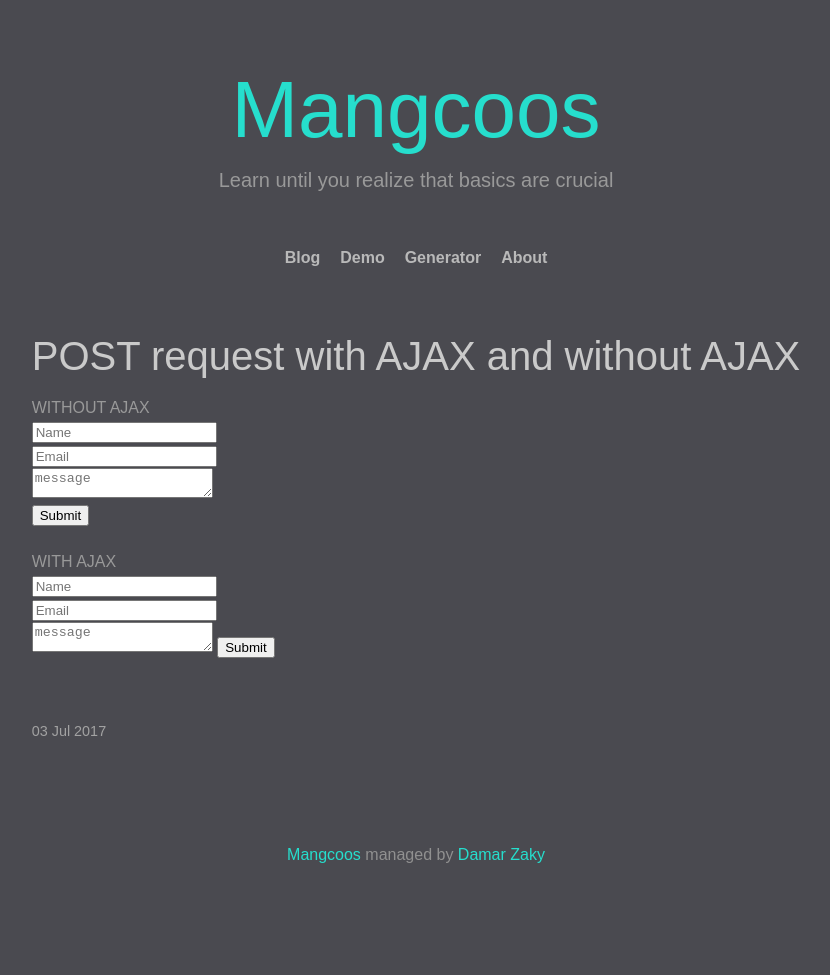
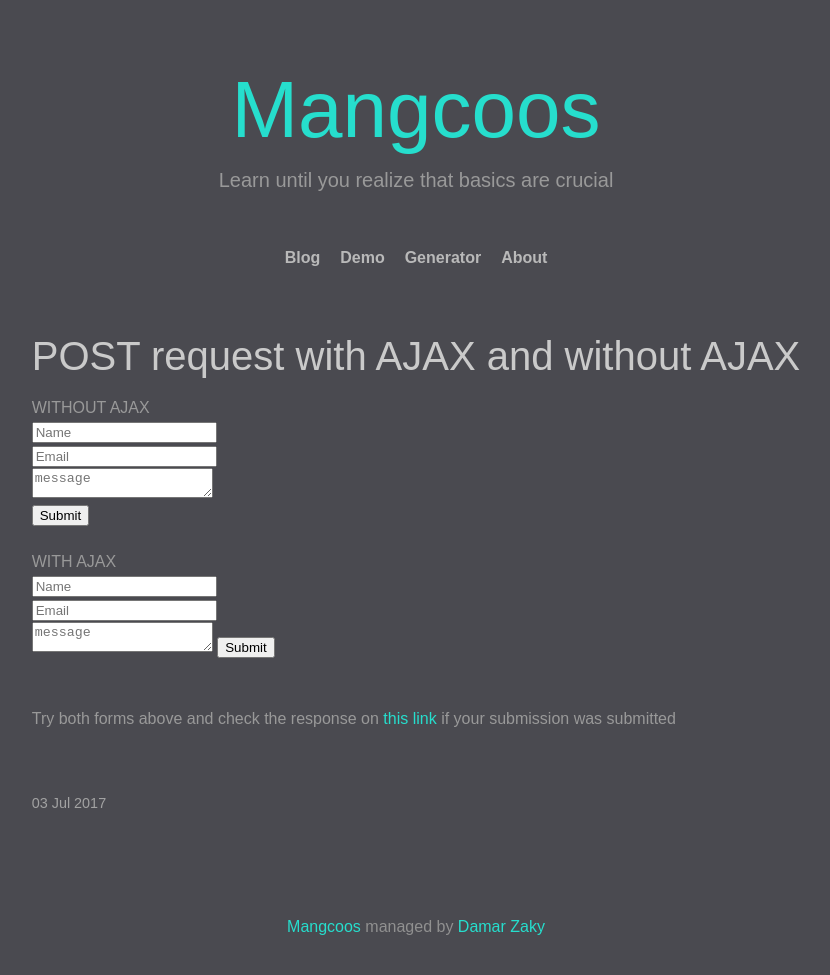
Before and after one commit to damzaky/damzaky.github.io, a Jekyll site: the page built from _posts/demo/2017-07-02-POST-request-with-AJAX-and-without-AJAX.html, in a window 1280 px wide. Shown: the whole page, without its empty margins (224-1054 px from the left). Built offline with Jekyll 4.4.1, drawn with Linux system fonts in a browser that asks for light colours; before the commit the page ends 903 px from its top, so only the background shows below that.

Commit message:
Update 2017-07-02-POST-request-with-AJAX-and-without-AJAX.html

```diff
--- a/_posts/demo/2017-07-02-POST-request-with-AJAX-and-without-AJAX.html
+++ b/_posts/demo/2017-07-02-POST-request-with-AJAX-and-without-AJAX.html
@@ -59,6 +59,9 @@ WITH AJAX
 <input type="button" value="Submit" onclick="javascript:AJAXPost(this)">
 
   </form>
+<br/>
+<br/>
+Try both forms above and check the response on <a href='https://docs.google.com/forms/d/e/1FAIpQLSfK7dbp5vTNgohPxPcCUvGDK9ACznGZmaOjog9lJ8HHMFLHqA/viewanalytics'>this link</a> if your submission was submitted
 <script type='text/javascript'>
   function AJAXPost(myself) {
     var elem   = myself.form.elements;
```
